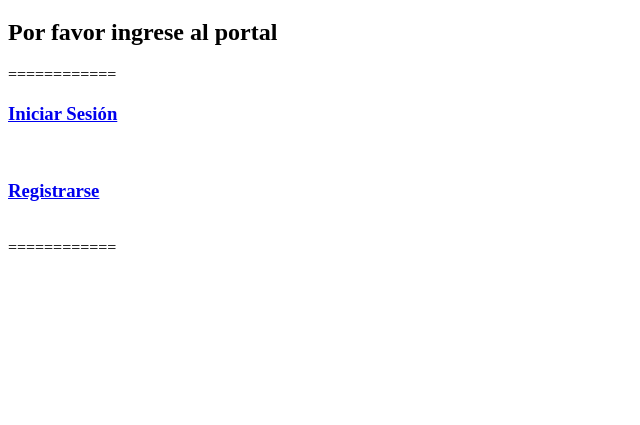
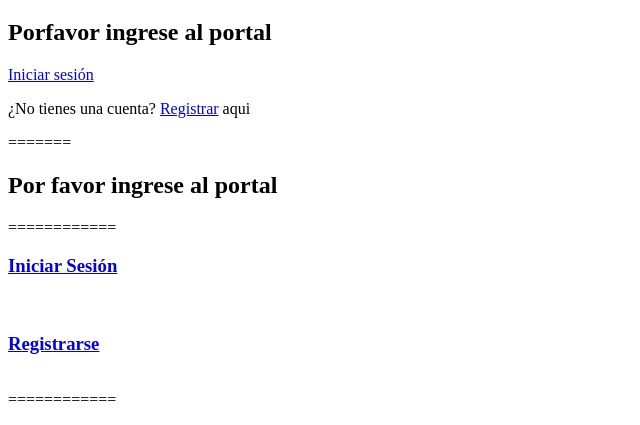
Before and after one commit to xavissj/Pagina-Web-Proyeto, a plain HTML site: page index.html in a window 1280 px wide. Shown: the part 461-886 px from the top of the page, without its empty margins (0-640 px from the left). Before the commit the page ends 800 px from the top, so only its background shows below. Drawn offline with Linux system fonts and the light colour scheme.

Commit message:
cambio index html

```diff
--- a/index.html
+++ b/index.html
@@ -8,6 +8,16 @@
     <img src="./img/bodega.jpg" alt="Bodeguero" width="40%" height="50%">
     <p><h1>Bienvenido a Bodega Aqui Sipo</h1>
 
+
+        <h2>Porfavor ingrese al portal</h2>
+
+    </p>
+    <div id="ingresoCentrado">
+        <a href="./loginBodeguero.html" >Iniciar sesión</a><br>
+        <p>
+            ¿No tienes una cuenta?  <a href="./registro.html" >Registrar</a> aqui
+        </p>
+=======
         <h2>Por favor ingrese al portal</h2>
         ============
         <a href="./loginBodeguero.html"><h3>Iniciar Sesión</h3> </a><br>
```
